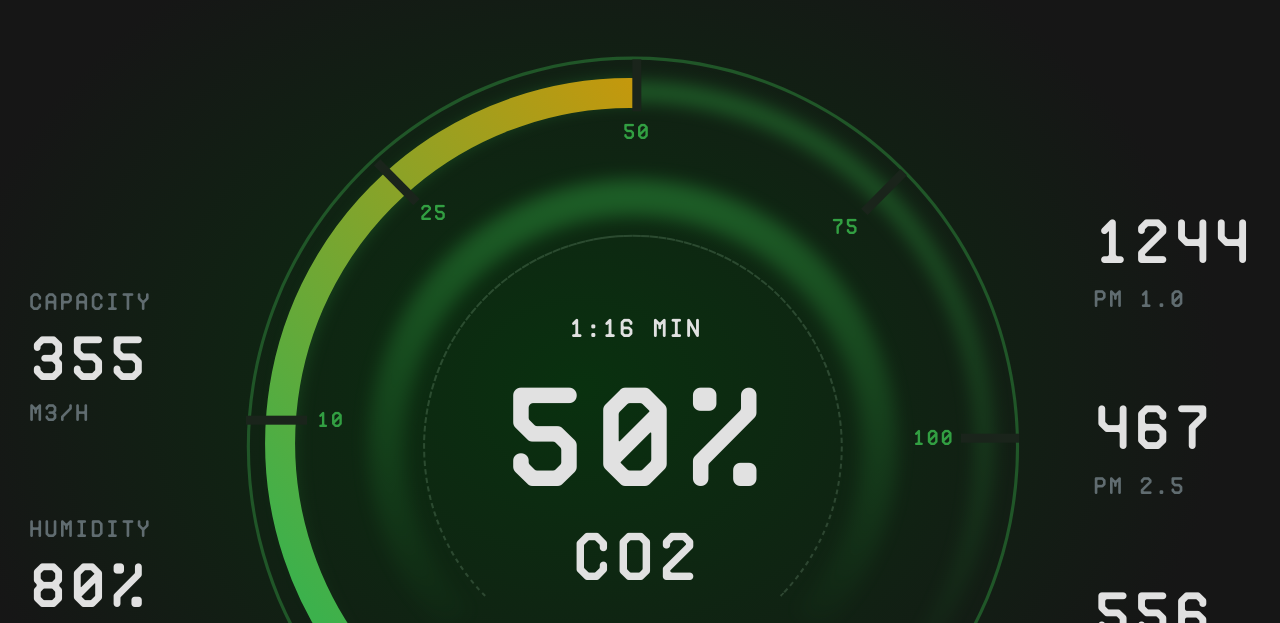
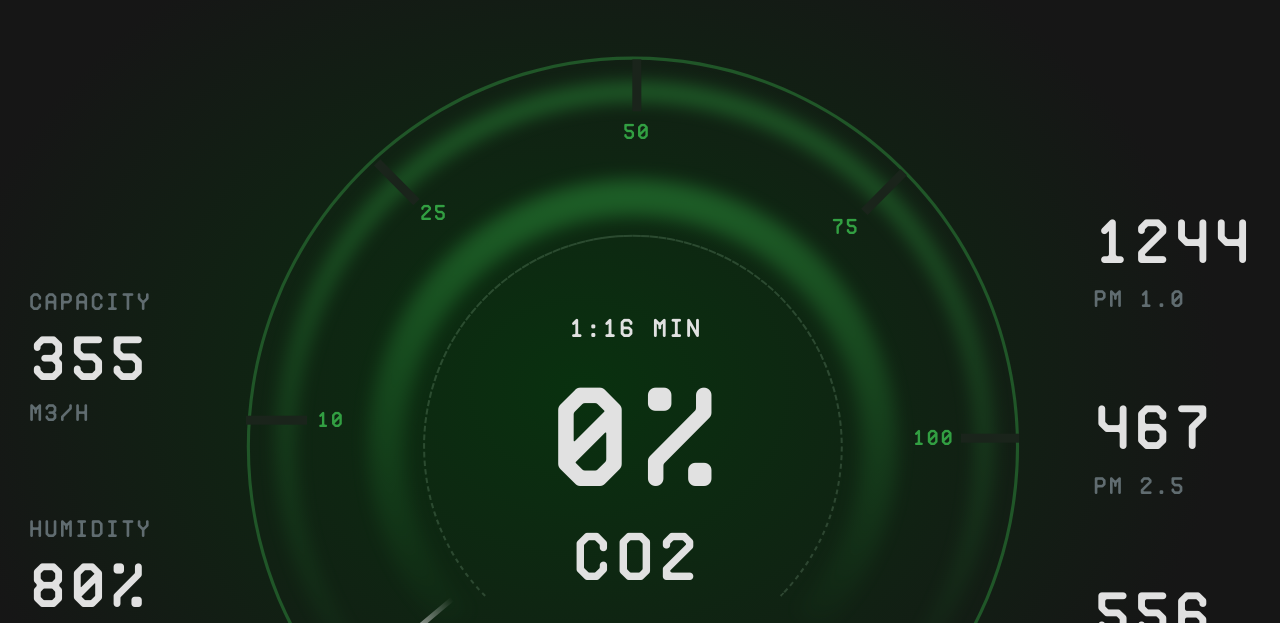
Before and after one commit to whysodev/Pharmamixt, a website: page pages/index.html in a window 1280 px wide. Shown: the part 123-746 px from the top of the page. Drawn offline with nearby package versions, Linux system fonts and the light colour scheme.

Commit message:
[fix] some bugs fixed

```diff
--- a/js/speedometer.js
+++ b/js/speedometer.js
@@ -1,5 +1,7 @@
 const circle = document.querySelector('.speedometer__speedometer-circle');
-const percent = 50;
+
+
+const percent = 0;
 const percent_indicator = document.querySelector('.speedometer__speedometer-percent');
 
 let modified_percent;
--- a/pages/index.html
+++ b/pages/index.html
@@ -125,6 +125,13 @@
                                     <circle r="350" cx="380" cy="380" class="speedometer__speedometer-circle"></circle>
                                 </svg>
                             </div>
+                            <div class="speedometer__speedometer-cursor-wrapper">
+                                <div class="speedometer__speedometer-cursor">
+                                    <div class="speedometer__speedometer-line"></div>
+                                    <div class="speedometer__speedometer-line speedometer__speedometer-line--white">
+                                    </div>
+                                </div>
+                            </div>
                             <div class="speedometer__speedometer-info">
                                 <p class="speedometer__speedometer-time">1:16 MIN</p>
                                 <p class="speedometer__speedometer-percent">52%</p>
--- a/styles/style.css
+++ b/styles/style.css
@@ -113,7 +113,7 @@
 
 .speedometer__speedometer-progress {
     position: absolute;
-    left: 18px;
+    left: 24px;
     top: 15px;
     transform: rotate(-220deg);
     width: 749px;
@@ -128,6 +128,36 @@
     stroke-dashoffset: 600;
     transform-origin: center;
     position: relative;
+}
+
+.speedometer__speedometer-cursor-wrapper{
+    position: absolute;
+    left: 50%;
+    top: 388px;
+    transform: translate(-50%, -50%);
+    width: 735px;
+    height: 735px;
+    border-radius: 50%;
+}
+
+.speedometer__speedometer-cursor{
+    position: absolute;
+    left: 50%;
+    top: 50%;
+    width: 7px;
+    height: 365px;
+    z-index: 10;
+    transform: rotate(50deg);
+    transform-origin: top;
+}
+
+.speedometer__speedometer-line{
+    width: 5px;
+    height: 50%;
+}
+
+.speedometer__speedometer-line--white{
+    background: linear-gradient(360deg, #FFFFFF 23.15%, rgba(255, 255, 255, 0) 67.85%);
 }
 
 .speedometer__speedometer-scale {
```
